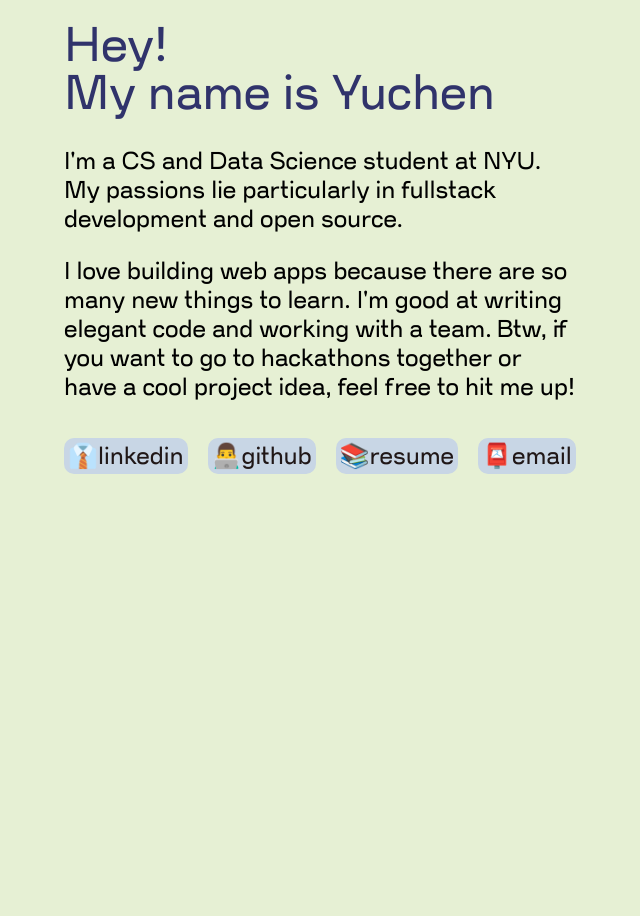
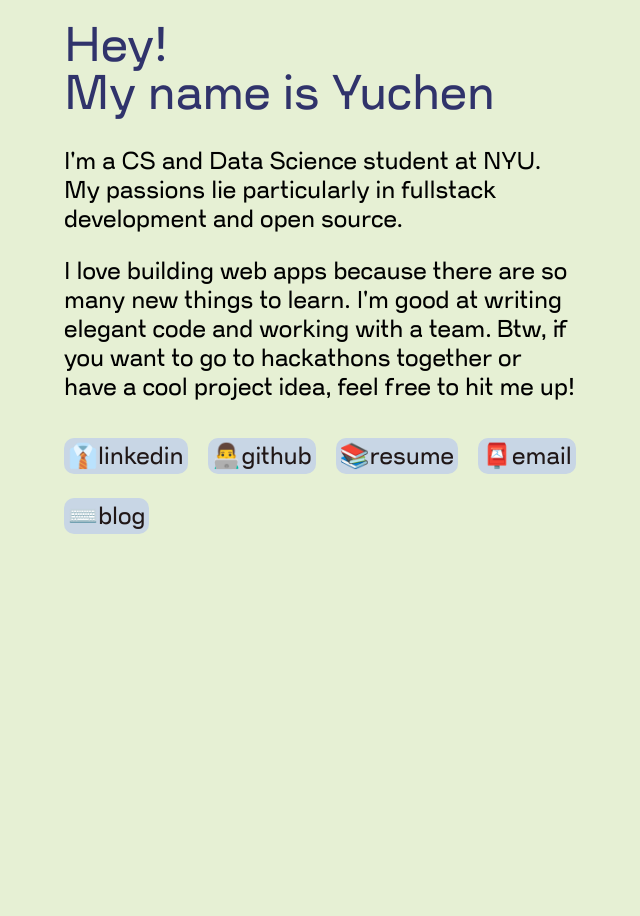
Before and after one commit to yuchenliu15/yuchenliu15.github.io, a Jekyll site: the page built from index.md, in a window 1280 px wide. Shown: the whole page, without its empty margins (0-640 px from the left). Built offline with Jekyll 4.4.1, drawn with Linux system fonts in a browser that asks for light colours.

Commit message:
Add blog link back and style blog and posts pages

```diff
--- a/_layouts/intro.html
+++ b/_layouts/intro.html
@@ -15,6 +15,7 @@
         <a href="https://github.com/yuchenliu15" target="_blank">👨‍💻github</a>
         <a href="assets/links/Liu_Yuchen_resume.pdf" target="_blank">📚resume</a>
         <a href="mailto:yl6448@nyu.edu?subject=subject">📮email</a>
+        <a href="/blog">⌨️blog</a>
     </div>
 </div>
 
--- a/_sass/main.scss
+++ b/_sass/main.scss
@@ -105,6 +105,7 @@
 
 .intro {
     grid-area: intro;
+    font-family: "Violet";
     .title {
         font-family: "Violet";
         font-size: 2em;
--- a/blog/index.html
+++ b/blog/index.html
@@ -3,15 +3,11 @@
 title: blog
 ---
 
-<div class="blog">
-    <ul>
+<div class="intro">
         {% for post in site.posts %}
-            <li class="blog-list">
                 <div>
                     <h2 class="blog-title"><a href="{{ post.url }}">{{ post.title }}</a></h2>
                     <p class="blog-date">{{ post.date | date: '%B %d, %Y' }}</p>
                 </div>
-            </li>
         {% endfor %}
-    </ul>
 </div>
```
